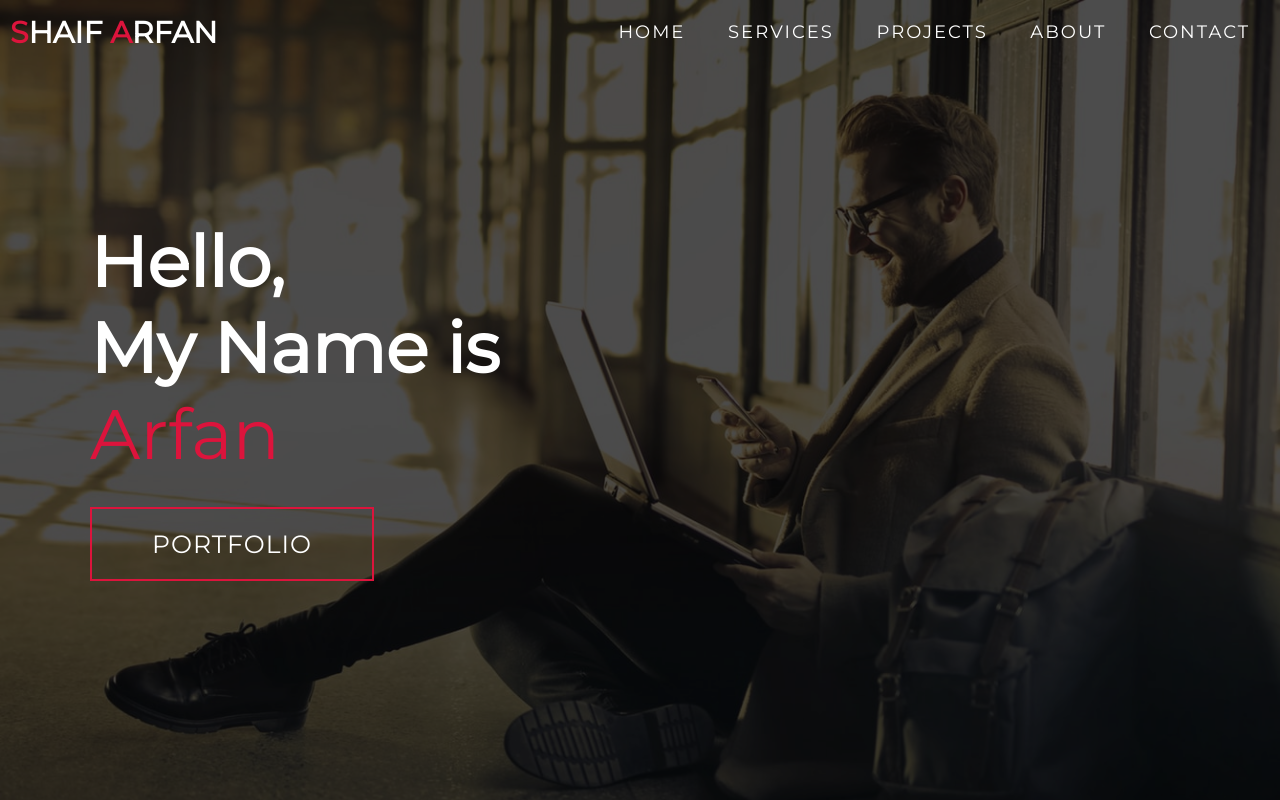
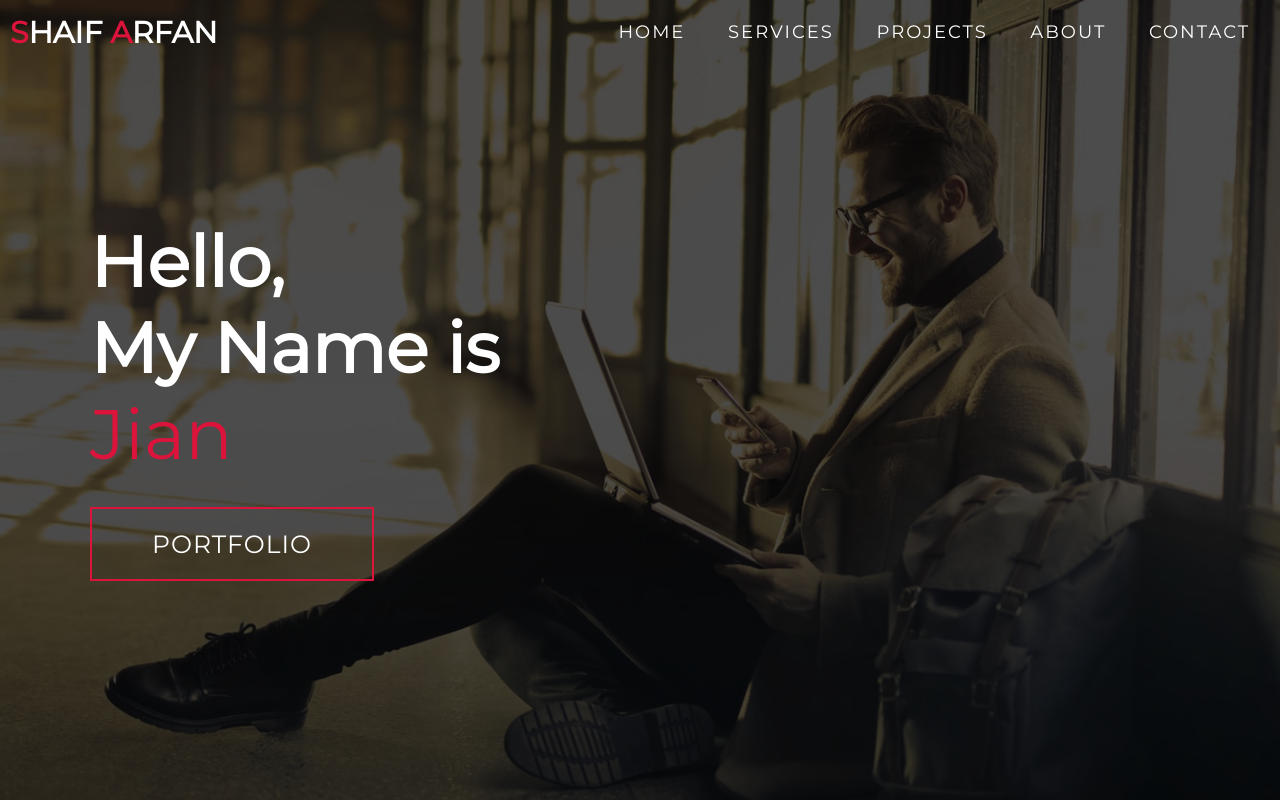
Before and after one commit to auslj/auslj.github.io, a plain HTML site: page index.html in a window 1280 px wide. Shown: the top 800 px of the page. Drawn offline with Linux system fonts and the light colour scheme; files whose address does not match are found by name.

Commit message:
Update index.html

```diff
--- a/index.html
+++ b/index.html
@@ -42,7 +42,7 @@
       <div>
         <h1>Hello, <span></span></h1>
         <h1>My Name is <span></span></h1>
-        <h1>Arfan <span></span></h1>
+        <h1>Jian <span></span></h1>
         <a href="#projects" type="button" class="cta">Portfolio</a>
       </div>
     </div>
```
